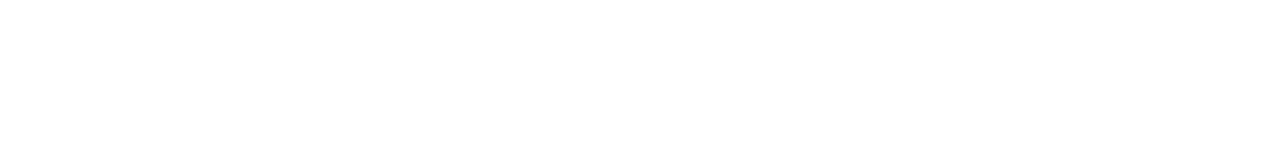
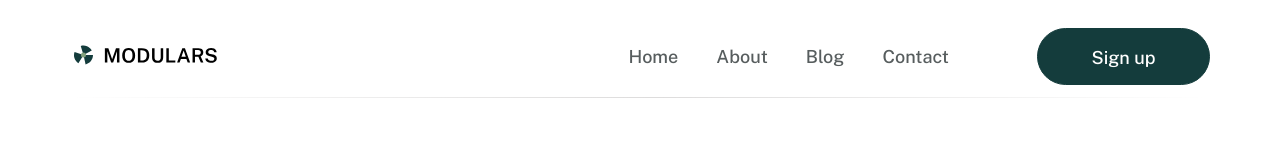
Before and after one commit to vanphuc7122001/f8-practice-3, a plain HTML site: page index.html in a window 1280 px wide. Shown: the top 160 px of the page. Drawn offline with nearby package versions, Linux system fonts and the light colour scheme.

Commit message:
finalized part of header

```diff
--- a/assets/css/style.css
+++ b/assets/css/style.css
@@ -1,5 +1,12 @@
 * {
   box-sizing: border-box;
+}
+
+:root {
+  --primary-color-black-green: #143c3c;
+  --primary-color-black: #152427;
+  --text-color-black-gray: #575d5e;
+  --text-color-white: #fff;
 }
 
 html {
@@ -8,4 +15,91 @@ html {
 
 body {
   font-size: 1.6rem;
+  font-family: "Poppins", sans-serif;
 }
+
+/* Common */
+a {
+  text-decoration: none;
+}
+
+.container {
+  width: 1140px;
+  max-width: calc(100% - 48px);
+  margin: 0 auto;
+}
+
+.btn {
+  display: inline-block;
+  min-width: 173px;
+  height: 57px;
+  line-height: 57px;
+  text-align: center;
+  padding: 0 36px;
+  color: var(--text-color-white, #fff);
+  font-family: Public Sans;
+  font-size: 1.8rem;
+  font-weight: 500;
+  border-radius: 40px;
+  border: 1.5px solid #143c3c;
+  background: var(--primary-color-black-green);
+}
+/* Header */
+
+.header {
+  padding: 28px 0 13px;
+  background: var(--text-color-white);
+  position: relative;
+}
+
+.fixed {
+  position: sticky;
+  top: -15px;
+}
+
+.header::after {
+  position: absolute;
+  content: "";
+  display: inline-block;
+  width: 1140px;
+  height: 1px;
+  background: linear-gradient(
+    90deg,
+    #fff 0%,
+    #dddcdc 51.09%,
+    rgba(212, 212, 212, 0) 99.68%
+  );
+  bottom: 0;
+  left: 50%;
+  transform: translateX(-50%);
+}
+
+.header__inner {
+  display: flex;
+  align-items: center;
+}
+
+.nav {
+  margin-left: auto;
+}
+
+.nav__list {
+  display: flex;
+  align-items: center;
+}
+
+.nav__item {
+  padding: 0 19px;
+}
+
+.nav__item:last-child {
+  margin-right: 69px;
+}
+
+.nav__link {
+  color: var(--text-color-black-gray);
+  font-family: Public Sans;
+  font-size: 1.8rem;
+  font-weight: 500;
+  line-height: 28px;
+}
--- a/index.html
+++ b/index.html
@@ -100,5 +100,38 @@
     <meta name="msapplication-TileImage" content="/ms-icon-144x144.png" />
     <meta name="theme-color" content="#ffffff" />
   </head>
-  <body></body>
+  <body style="height: 5000px">
+    <header class="header fixed">
+      <div class="container">
+        <div class="header__inner">
+          <!-- Logo -->
+          <a href="#!" class="logo">
+            <img src="./assets/img/logo.svg" alt="Logo" class="logo__img" />
+          </a>
+
+          <!-- Nav -->
+          <nav class="nav">
+            <ul class="nav__list">
+              <li class="nav__item">
+                <a href="#!" class="nav__link">Home</a>
+              </li>
+              <li class="nav__item">
+                <a href="#!" class="nav__link">About</a>
+              </li>
+              <li class="nav__item">
+                <a href="#!" class="nav__link">Blog</a>
+              </li>
+              <li class="nav__item">
+                <a href="#!" class="nav__link">Contact</a>
+              </li>
+            </ul>
+          </nav>
+
+          <a href="#!" class="btn">Sign up</a>
+        </div>
+      </div>
+    </header>
+    <main></main>
+    <footer></footer>
+  </body>
 </html>
```
Also changed, not shown: assets/img/logo.svg (added).
